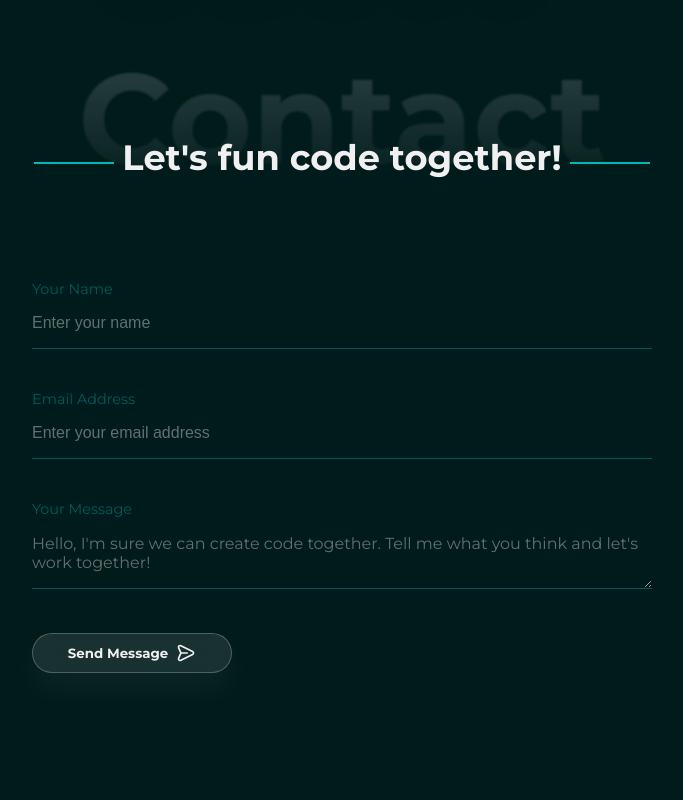
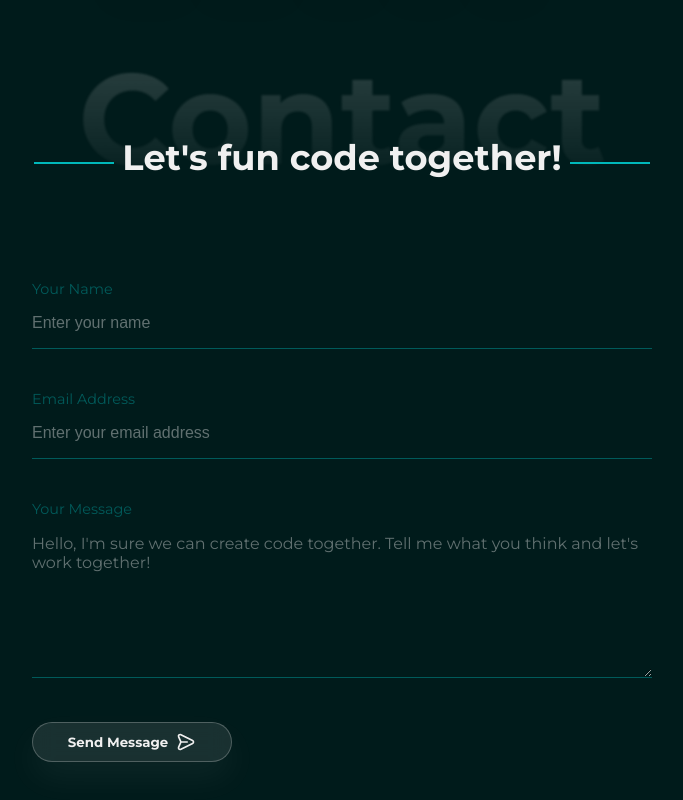
Before and after one commit to stivenearias/portfolio, a React (Create React App) app: page / in a window 1280 px wide. Shown: the part 3335-4135 px from the top of the page, without its empty margins (298-981 px from the left). Before the commit the page ends 4088 px from the top, so only its background shows below. Built offline with nearby package versions, Linux system fonts and the light colour scheme.

Commit message:
Added size for the textarea

```diff
--- a/src/components/Contact.jsx
+++ b/src/components/Contact.jsx
@@ -61,13 +61,18 @@ export const Contact = () => {
           <div className="contact__input-box">
             <label className="contact__label">Your Message</label>
             <textarea
-              className="contact__input"
+              className="contact__input contact__textarea"
               placeholder="Hello, I'm sure we can create code together. Tell me what you think and let's work together!"
               {...register("message", { required: true, maxLength: 1000 })}
               aria-invalid={errors.message ? true : false}
             />
             {errors.message?.type === "required" && (
               <p className="contact__error">Your message is required</p>
+            )}
+            {errors.message?.type === "maxLength" && (
+              <p className="contact__error">
+                Your message is very long, maximum 1000 characters
+              </p>
             )}
           </div>
           <button type="submit" form="sendMail" className="contact__submit">
--- a/src/scss/components/_contacts.scss
+++ b/src/scss/components/_contacts.scss
@@ -51,6 +51,12 @@
     }
   }
 
+  &__textarea {
+    resize: vertical;
+    height: 160px;
+    max-height: 240px;
+  }
+
   &__error {
     margin-top: 8px;
     font-size: 0.8em;
```
